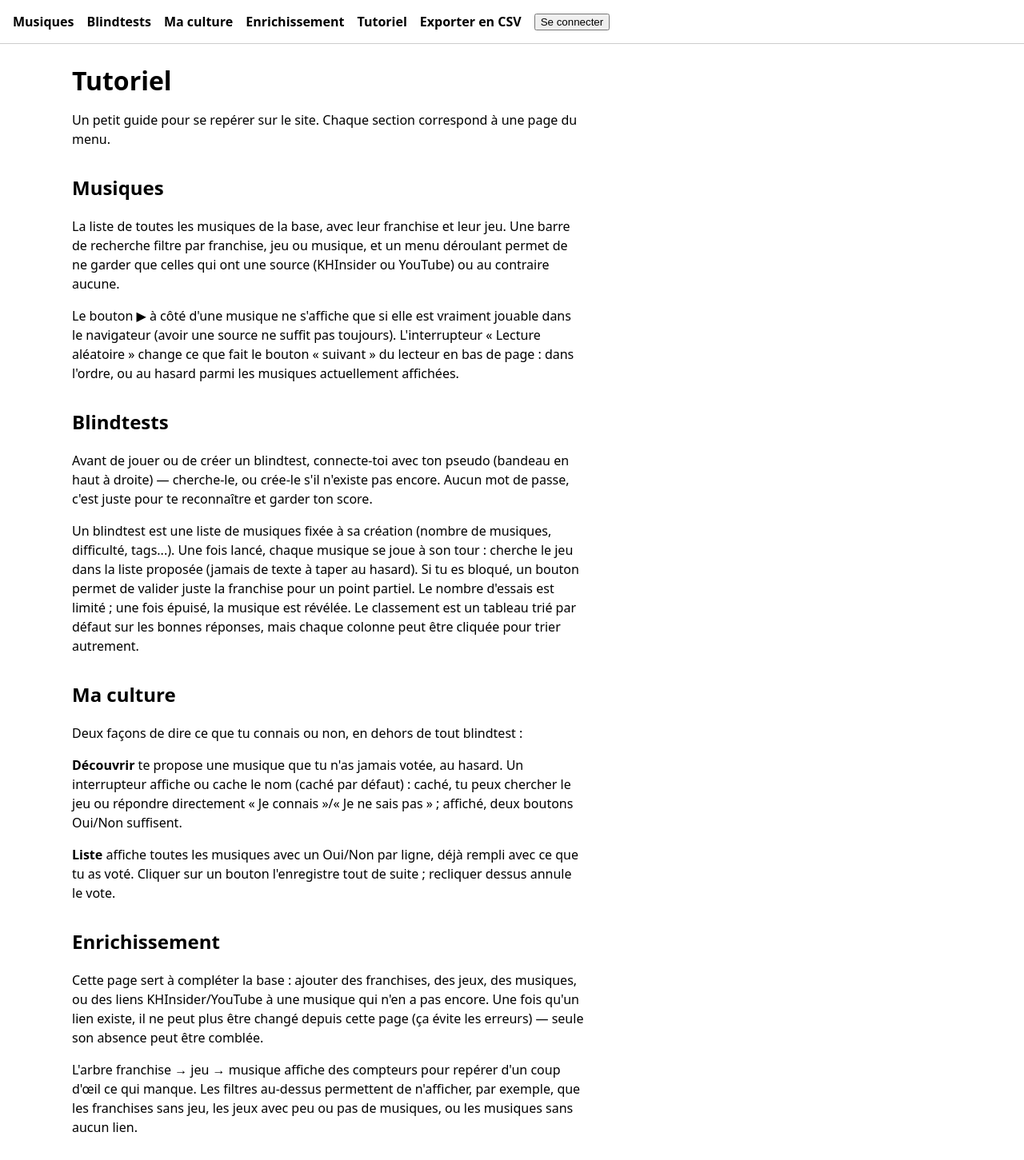
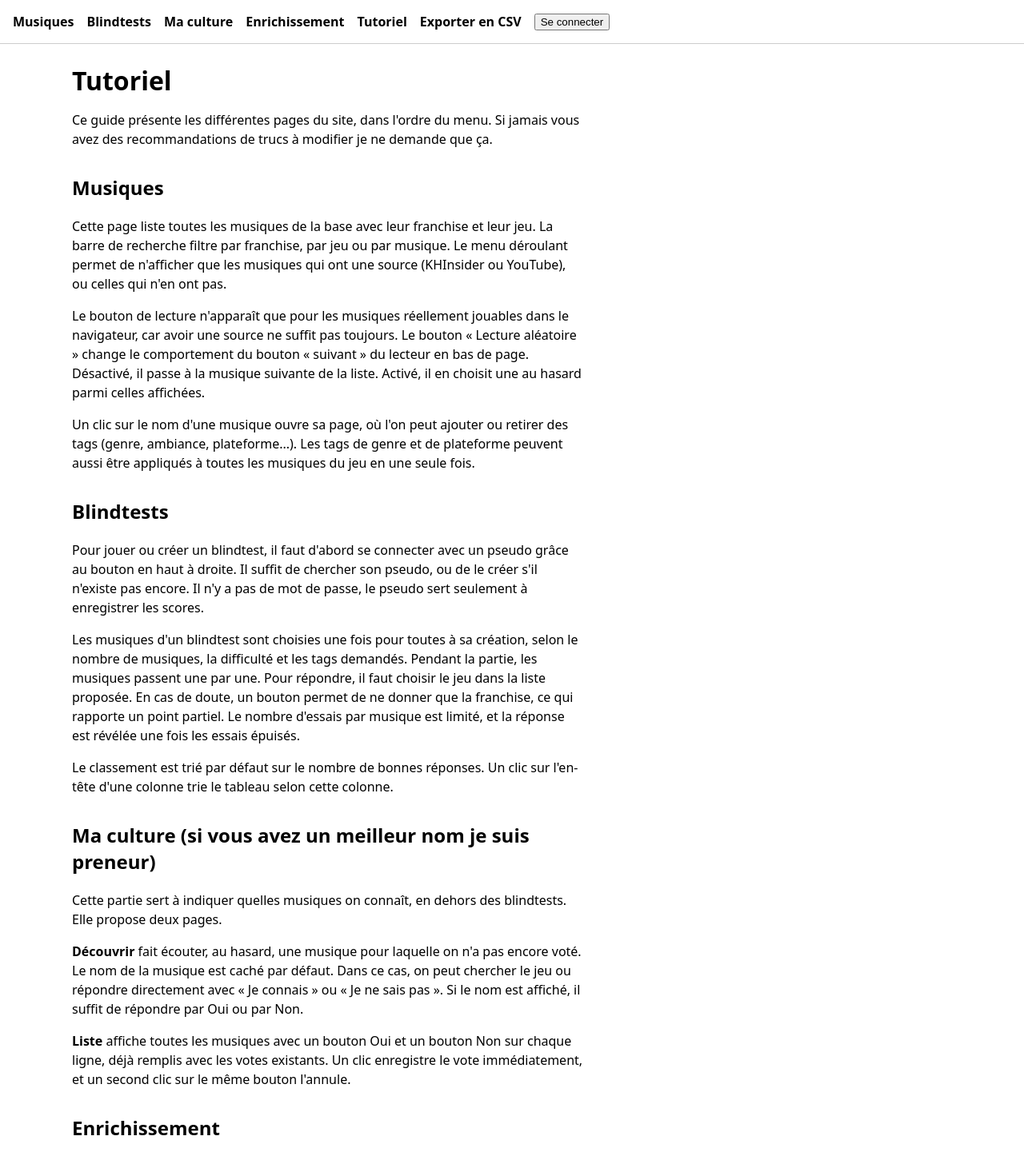
Before and after one commit to NyxCormo/videogames-blindtest, a React (Vite) app in the folder frontend/: page /tutorial in a window 1280 px wide. Shown: the top 1451 px of the page at 80% size. Built offline with nearby package versions, Linux system fonts and the light colour scheme.

Commit message:
Rewrite the tutorial page

```diff
--- a/frontend/src/pages/Tutorial/TutorialPage.tsx
+++ b/frontend/src/pages/Tutorial/TutorialPage.tsx
@@ -4,60 +4,78 @@ export function TutorialPage() {
   return (
     <div className="tutorial">
       <h1>Tutoriel</h1>
-      <p>Un petit guide pour se repérer sur le site. Chaque section correspond à une page du menu.</p>
+      <p>
+        Ce guide présente les différentes pages du site, dans l'ordre du menu.
+        Si jamais vous avez des recommandations de trucs à modifier je ne demande que ça.
+      </p>
 
       <h2>Musiques</h2>
       <p>
-        La liste de toutes les musiques de la base, avec leur franchise et leur jeu. Une barre de recherche
-        filtre par franchise, jeu ou musique, et un menu déroulant permet de ne garder que celles qui ont
-        une source (KHInsider ou YouTube) ou au contraire aucune.
+        Cette page liste toutes les musiques de la base avec leur franchise et leur jeu. La barre de recherche
+        filtre par franchise, par jeu ou par musique. Le menu déroulant permet de n'afficher que les musiques
+        qui ont une source (KHInsider ou YouTube), ou celles qui n'en ont pas.
       </p>
       <p>
-        Le bouton ▶ à côté d'une musique ne s'affiche que si elle est vraiment jouable dans le navigateur
-        (avoir une source ne suffit pas toujours). L'interrupteur « Lecture aléatoire » change ce que fait
-        le bouton « suivant » du lecteur en bas de page : dans l'ordre, ou au hasard parmi les musiques
-        actuellement affichées.
+        Le bouton de lecture n'apparaît que pour les musiques réellement jouables dans le navigateur, car avoir
+        une source ne suffit pas toujours. Le bouton « Lecture aléatoire » change le comportement du bouton
+        « suivant » du lecteur en bas de page. Désactivé, il passe à la musique suivante de la liste. Activé, il
+        en choisit une au hasard parmi celles affichées.
+      </p>
+      <p>
+        Un clic sur le nom d'une musique ouvre sa page, où l'on peut ajouter ou retirer des tags (genre,
+        ambiance, plateforme...). Les tags de genre et de plateforme peuvent aussi être appliqués à toutes les
+        musiques du jeu en une seule fois.
       </p>
 
       <h2>Blindtests</h2>
       <p>
-        Avant de jouer ou de créer un blindtest, connecte-toi avec ton pseudo (bandeau en haut à droite) —
-        cherche-le, ou crée-le s'il n'existe pas encore. Aucun mot de passe, c'est juste pour te reconnaître
-        et garder ton score.
+        Pour jouer ou créer un blindtest, il faut d'abord se connecter avec un pseudo grâce au bouton en haut à
+        droite. Il suffit de chercher son pseudo, ou de le créer s'il n'existe pas encore. Il n'y a pas de mot
+        de passe, le pseudo sert seulement à enregistrer les scores.
       </p>
       <p>
-        Un blindtest est une liste de musiques fixée à sa création (nombre de musiques, difficulté, tags...).
-        Une fois lancé, chaque musique se joue à son tour : cherche le jeu dans la liste proposée (jamais de
-        texte à taper au hasard). Si tu es bloqué, un bouton permet de valider juste la franchise pour un
-        point partiel. Le nombre d'essais est limité ; une fois épuisé, la musique est révélée. Le classement
-        est un tableau trié par défaut sur les bonnes réponses, mais chaque colonne peut être cliquée pour
-        trier autrement.
+        Les musiques d'un blindtest sont choisies une fois pour toutes à sa création, selon le nombre de
+        musiques, la difficulté et les tags demandés. Pendant la partie, les musiques passent une par une. Pour
+        répondre, il faut choisir le jeu dans la liste proposée. En cas de doute, un bouton permet de ne donner
+        que la franchise, ce qui rapporte un point partiel. Le nombre d'essais par musique est limité, et la
+        réponse est révélée une fois les essais épuisés.
+      </p>
+      <p>
+        Le classement est trié par défaut sur le nombre de bonnes réponses. Un clic sur l'en-tête d'une colonne
+        trie le tableau selon cette colonne.
       </p>
 
-      <h2>Ma culture</h2>
+      <h2>Ma culture (si vous avez un meilleur nom je suis preneur)</h2>
+      <p>Cette partie sert à indiquer quelles musiques on connaît, en dehors des blindtests. Elle propose deux pages.</p>
       <p>
-        Deux façons de dire ce que tu connais ou non, en dehors de tout blindtest :
+        <strong>Découvrir</strong> fait écouter, au hasard, une musique pour laquelle on n'a pas encore voté. Le
+        nom de la musique est caché par défaut. Dans ce cas, on peut chercher le jeu ou répondre directement
+        avec « Je connais » ou « Je ne sais pas ». Si le nom est affiché, il suffit de répondre par Oui ou par
+        Non.
       </p>
       <p>
-        <strong>Découvrir</strong> te propose une musique que tu n'as jamais votée, au hasard. Un
-        interrupteur affiche ou cache le nom (caché par défaut) : caché, tu peux chercher le jeu ou répondre
-        directement « Je connais »/« Je ne sais pas » ; affiché, deux boutons Oui/Non suffisent.
-      </p>
-      <p>
-        <strong>Liste</strong> affiche toutes les musiques avec un Oui/Non par ligne, déjà rempli avec ce que
-        tu as voté. Cliquer sur un bouton l'enregistre tout de suite ; recliquer dessus annule le vote.
+        <strong>Liste</strong> affiche toutes les musiques avec un bouton Oui et un bouton Non sur chaque ligne,
+        déjà remplis avec les votes existants. Un clic enregistre le vote immédiatement, et un second clic sur
+        le même bouton l'annule.
       </p>
 
       <h2>Enrichissement</h2>
       <p>
-        Cette page sert à compléter la base : ajouter des franchises, des jeux, des musiques, ou des liens
-        KHInsider/YouTube à une musique qui n'en a pas encore. Une fois qu'un lien existe, il ne peut plus
-        être changé depuis cette page (ça évite les erreurs) — seule son absence peut être comblée.
+        Cette page sert à compléter la base en ajoutant des franchises, des jeux, des musiques, ou des liens
+        KHInsider et YouTube aux musiques qui n'en ont pas. Un lien déjà enregistré ne peut pas être modifié
+        depuis cette page, pour éviter les erreurs. Il est aussi impossible d'ajouter un élément qui existe
+        déjà.
       </p>
       <p>
-        L'arbre franchise → jeu → musique affiche des compteurs pour repérer d'un coup d'œil ce qui manque.
-        Les filtres au-dessus permettent de n'afficher, par exemple, que les franchises sans jeu, les jeux
-        avec peu ou pas de musiques, ou les musiques sans aucun lien.
+        La base y est présentée sous forme d'arbre (franchises, puis jeux, puis musiques), avec des compteurs
+        qui montrent ce qui manque. Les filtres permettent par exemple de n'afficher que les franchises sans
+        jeu, les jeux avec peu de musiques ou les musiques sans lien.
+      </p>
+
+      <h2>Exporter en CSV</h2>
+      <p>
+        Ce lien du menu télécharge toute la base dans un fichier au même format que le Google Sheet d'origine,
+        avec une colonne par votant.
       </p>
     </div>
   )
```
